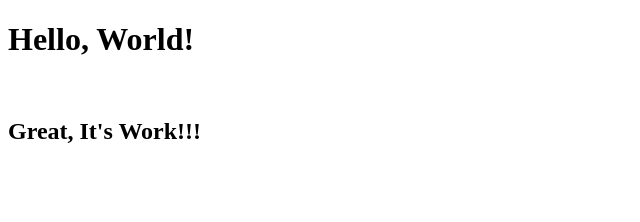
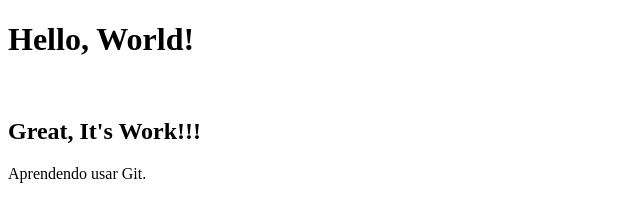
Before and after one commit to ScheveninFabio/modulogit, a plain HTML site: page index.html in a window 1280 px wide. Shown: the whole page, without its empty margins (0-640 px from the left). Drawn offline with Linux system fonts and the light colour scheme.

Commit message:
8 Commit atualizado README

```diff
--- a/index.html
+++ b/index.html
@@ -10,5 +10,6 @@
 <h1>Hello, World!</h1>
 <br>
 <h2>Great, It's Work!!!</h2>
+    <p>Aprendendo usar Git.</p>
 </body>
 </html>
```
Also changed, not shown: 1 other file.
